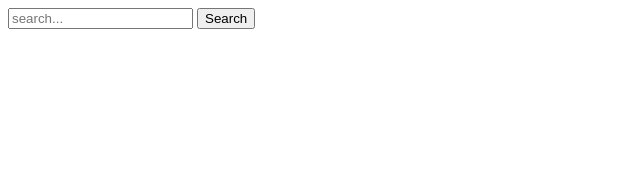
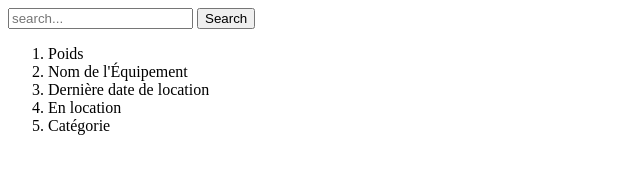
Before and after one commit to 6227794/d-fi01, a website: page defi.html in a window 1280 px wide. Shown: the whole page, without its empty margins (0-640 px from the left). Drawn offline with Linux system fonts and the light colour scheme.

Commit message:
ajout de la liste

```diff
--- a/defi.html
+++ b/defi.html
@@ -9,5 +9,13 @@
     <input type="search" id="search-input" placeholder="search...">
     <button id="search-button">Search</button>
     <ul id="suggestions-list"></ul>
+
+    <ol>
+        <li>Poids </li>
+        <li>Nom de l'Équipement</li>
+        <li>Dernière date de location </li>
+        <li>En location </li>
+        <li>Catégorie </li>
+      </ol>
 </body>
 </html>
```
